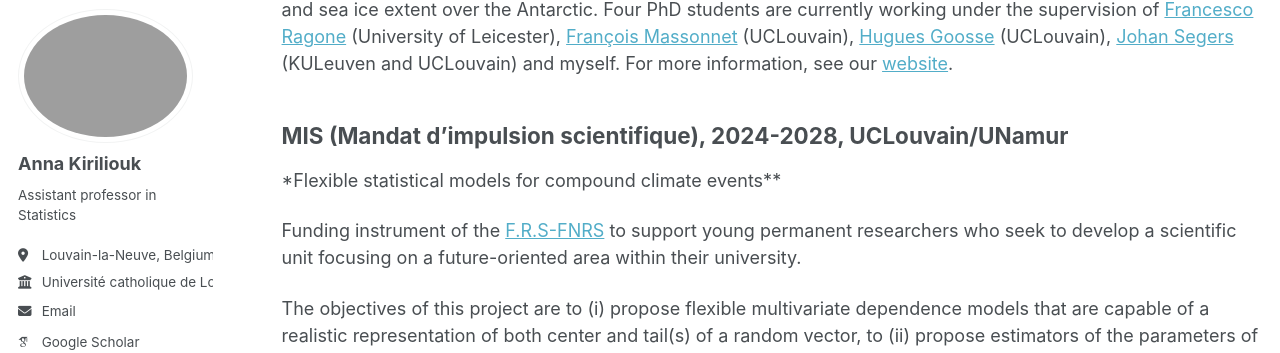
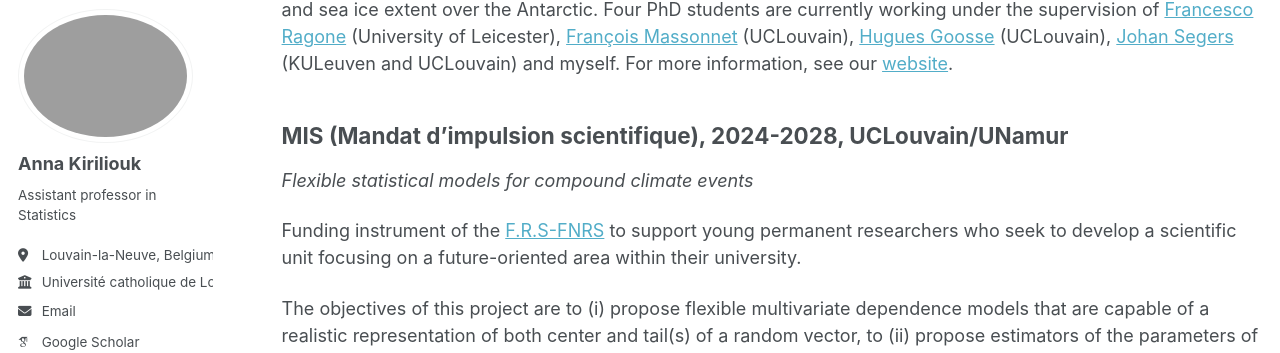
Before and after one commit to akiriliouk/akiriliouk.github.io, a Jekyll site: the page built from _pages/funding.md, in a window 1280 px wide and 900 px high, scrolled down 340 px. Shown: the part 90-443 px from the top of the window. Built offline with Jekyll 4.4.1, drawn with Linux system fonts in a browser that asks for light colours; some web fonts are replaced.

```diff
--- a/_pages/funding.md
+++ b/_pages/funding.md
@@ -17,7 +17,7 @@ The overall objective of EXALT is to introduce a novel comprehensive framework f
 
 ## MIS (Mandat d'impulsion scientifique), 2024-2028, UCLouvain/UNamur
 
-*Flexible statistical models for compound climate events**
+*Flexible statistical models for compound climate events*
 
 Funding instrument of the [F.R.S-FNRS](https://www.frs-fnrs.be/en/) to support young permanent researchers who seek to develop a scientific unit focusing on a future-oriented area within their university.
 
```
